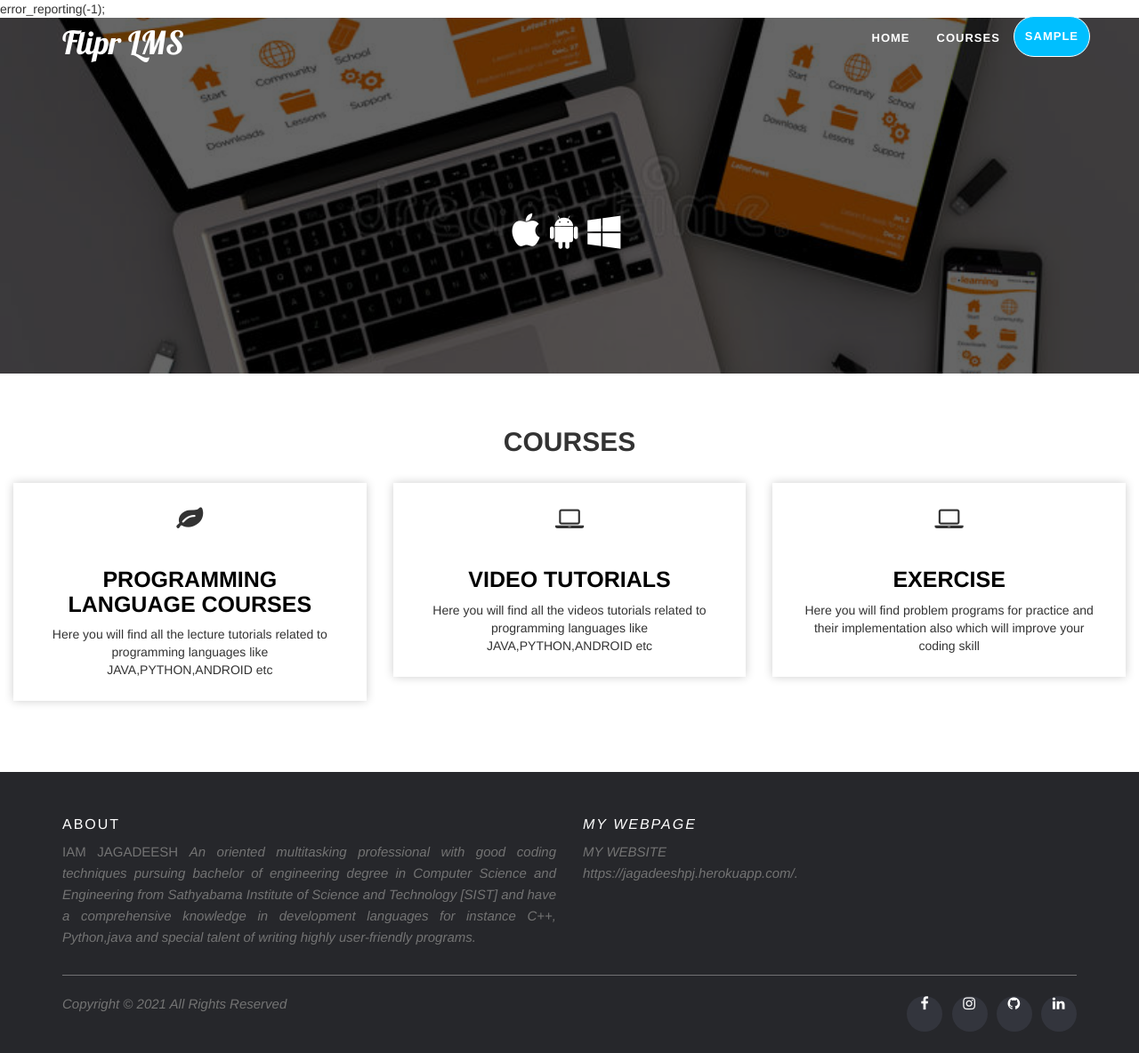
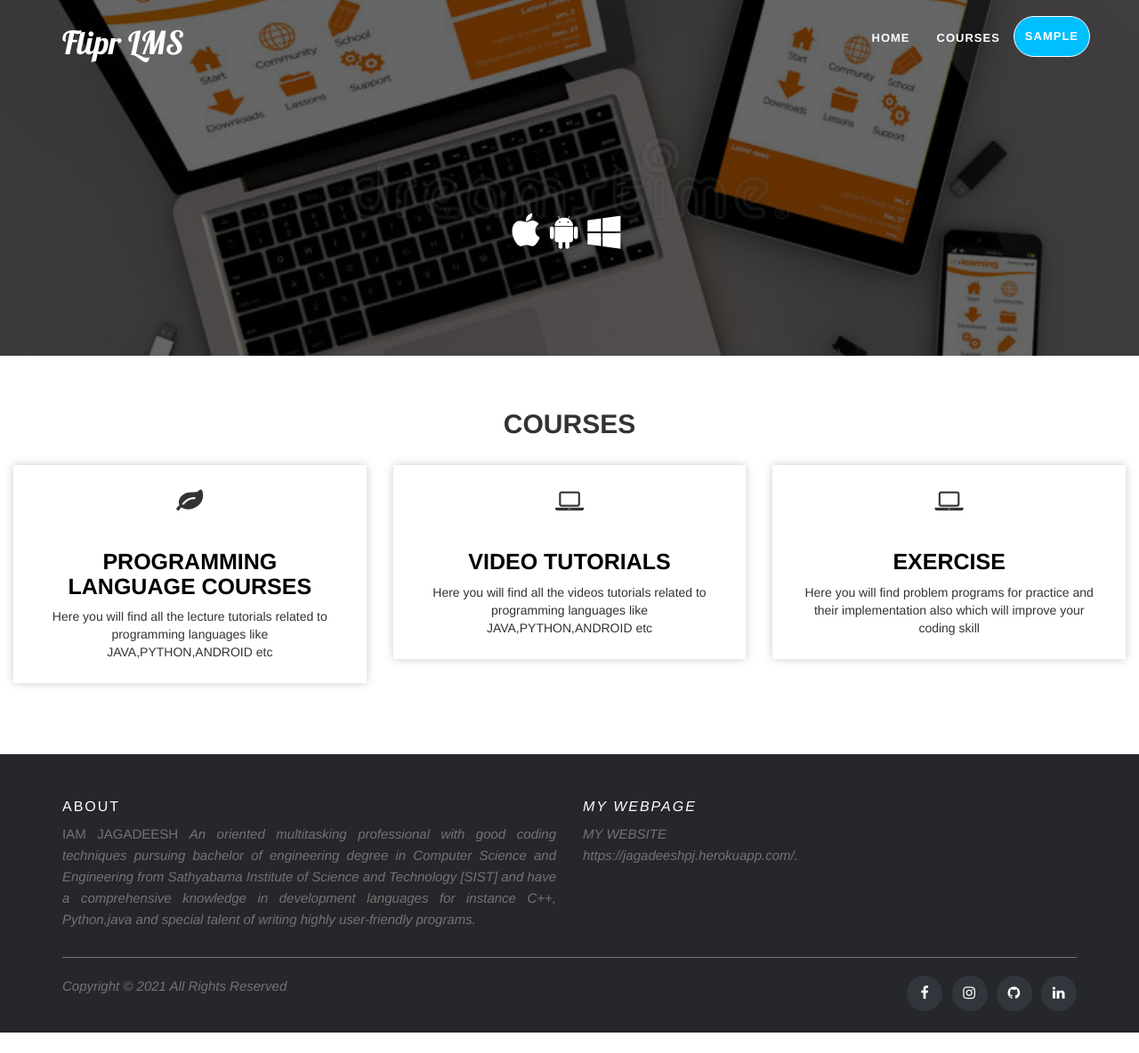
Before and after one commit to jagadeeshpj/flipr_lms, a PHP site: page /MyResponsiveWebsiteDemo/ in a window 1280 px wide. Shown: the whole page at 89% size. After the commit the page ends 1161 px from the top, so only its background shows below. Run offline with PHP 8.4, Linux system fonts and the light colour scheme; the visitor is signed in with stand-in values (Sample User, id 1); data that the repository does not hold is empty; some libraries are stand-ins or nearby versions.

Commit message:
Update index.php

```diff
--- a/index.php
+++ b/index.php
@@ -1,6 +1,3 @@
-error_reporting(-1);
-
-
 <?php
 
 
```
